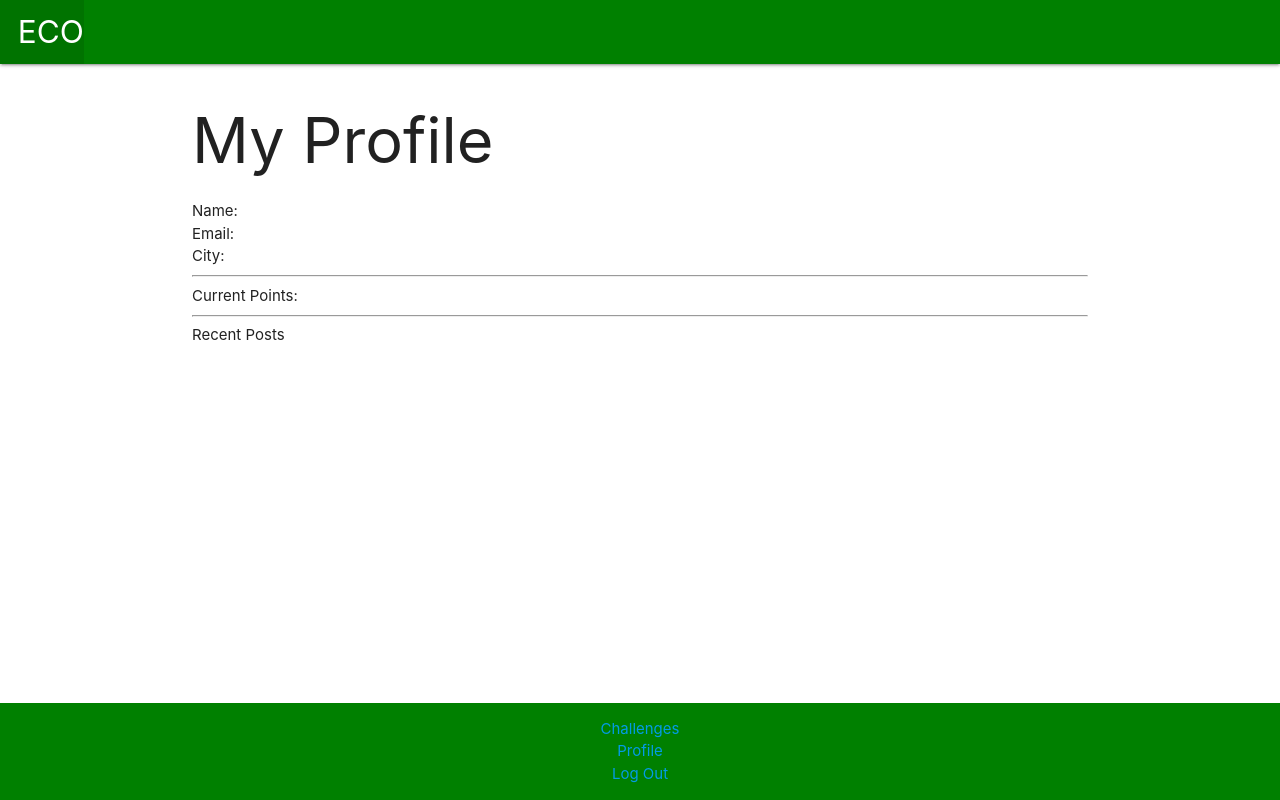
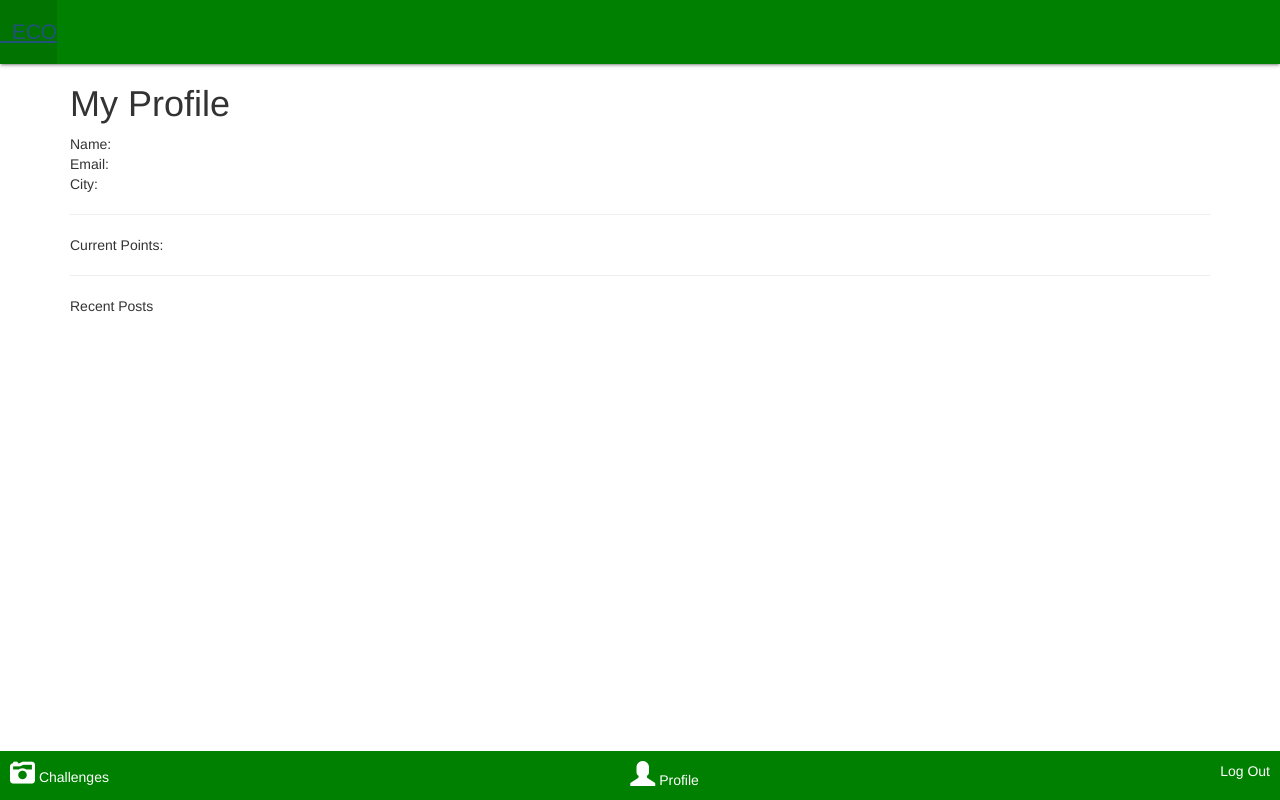
Before and after one commit to nhasley/ECO-App-Python, a Django app: page /profile/ in a window 1280 px wide. Run offline with Django 3.2, Linux system fonts and the light colour scheme; the visitor is signed in with stand-in values (Sample User, id 1); some libraries are stand-ins or nearby versions.

Commit message:
add challenge and profile icon

```diff
--- a/main_app/static/css/style.css
+++ b/main_app/static/css/style.css
@@ -1,9 +1,16 @@
 body {
-    display: flex;
-    min-height: 100vh;
-    flex-direction: column;
-    font: Helvetica, 'sans serif';
+  display: flex;
+  min-height: 100vh;
+  flex-direction: column;
+  font: Helvetica, 'sans serif';
   }
+
+ul.center {
+  display: flex;
+  flex-direction: row;
+  justify-content: space-between;
+  padding: 10px 10px 0 10px;
+}
 
 nav {
     background: green;
@@ -20,6 +27,10 @@ footer.page-footer {
     background-color: green;
   }
 
+a {
+  color: white;
+}
+
 div.center {
     color: white;
 }
--- a/main_app/templates/base.html
+++ b/main_app/templates/base.html
@@ -8,7 +8,9 @@
   <meta http-equiv="X-UA-Compatible" content="ie=edge">
   <title>ECO</title>
   <link rel="stylesheet" href="https://cdnjs.cloudflare.com/ajax/libs/materialize/1.0.0/css/materialize.min.css">
+  <link rel="stylesheet" href="https://maxcdn.bootstrapcdn.com/bootstrap/3.3.7/css/bootstrap.min.css">
   <link rel="stylesheet" type="text/css" href="{% static 'css/style.css' %}">
+  <script src="https://kit.fontawesome.com/95f3aa8ce1.js"></script>
 </head>
 <body>
   <header class="navbar-fixed">
@@ -27,8 +29,8 @@
   <footer class="page-footer">
     {% if user.is_authenticated %}
     <ul class="center">
-        <li><a href="{%url 'challenges'%}">Challenges</a></li>
-        <li><a href="{%url 'profile'%}">Profile</a></li>
+        <li><i class="fas fa-camera-retro" style="font-size:25px;"></i> Challenges<a href="{%url 'challenges'%}"></a></li>
+        <li><i class="glyphicon glyphicon-user" style="font-size:25px;"></i> Profile<a href="{%url 'profile'%}"></a></li>
         <li><a href="{% url 'logout' %}">Log Out</a></li>
   {% else %}
     <li><a href="{% url 'login' %}">Log In</a></li>
```
